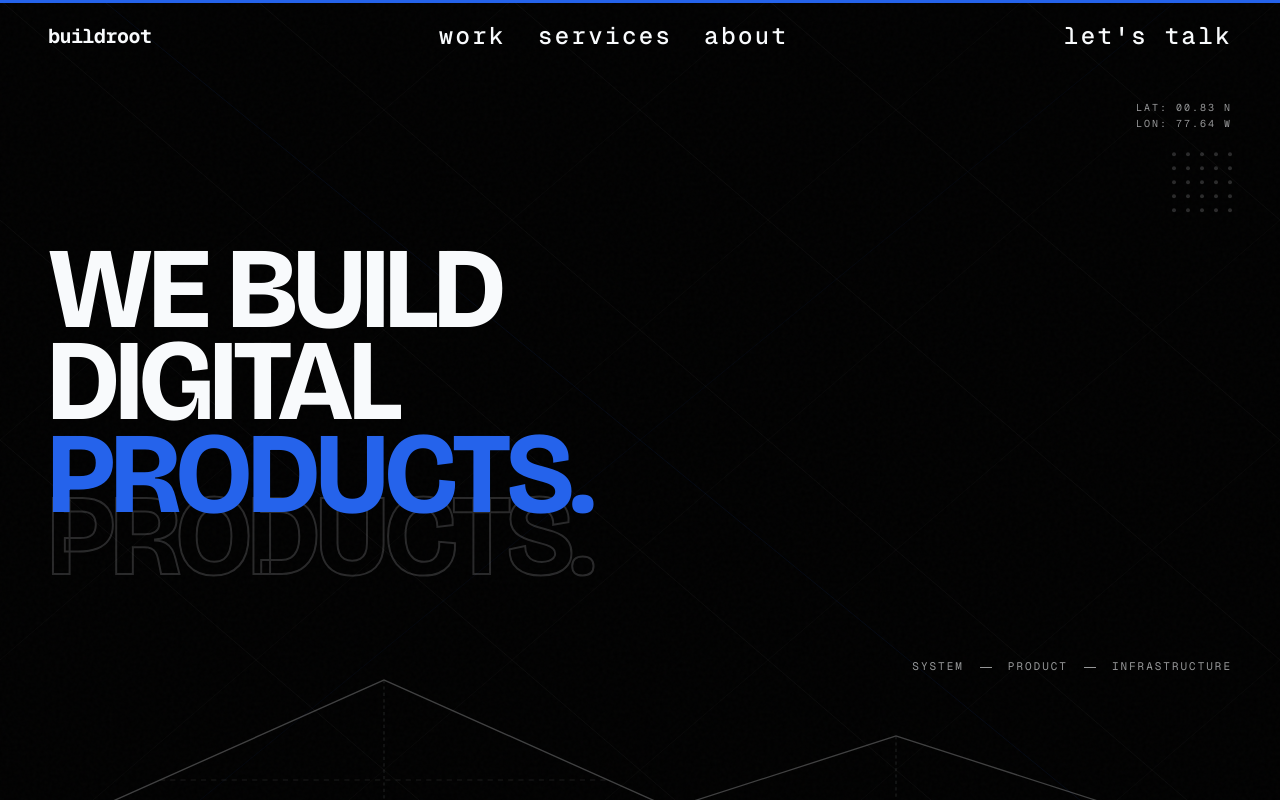
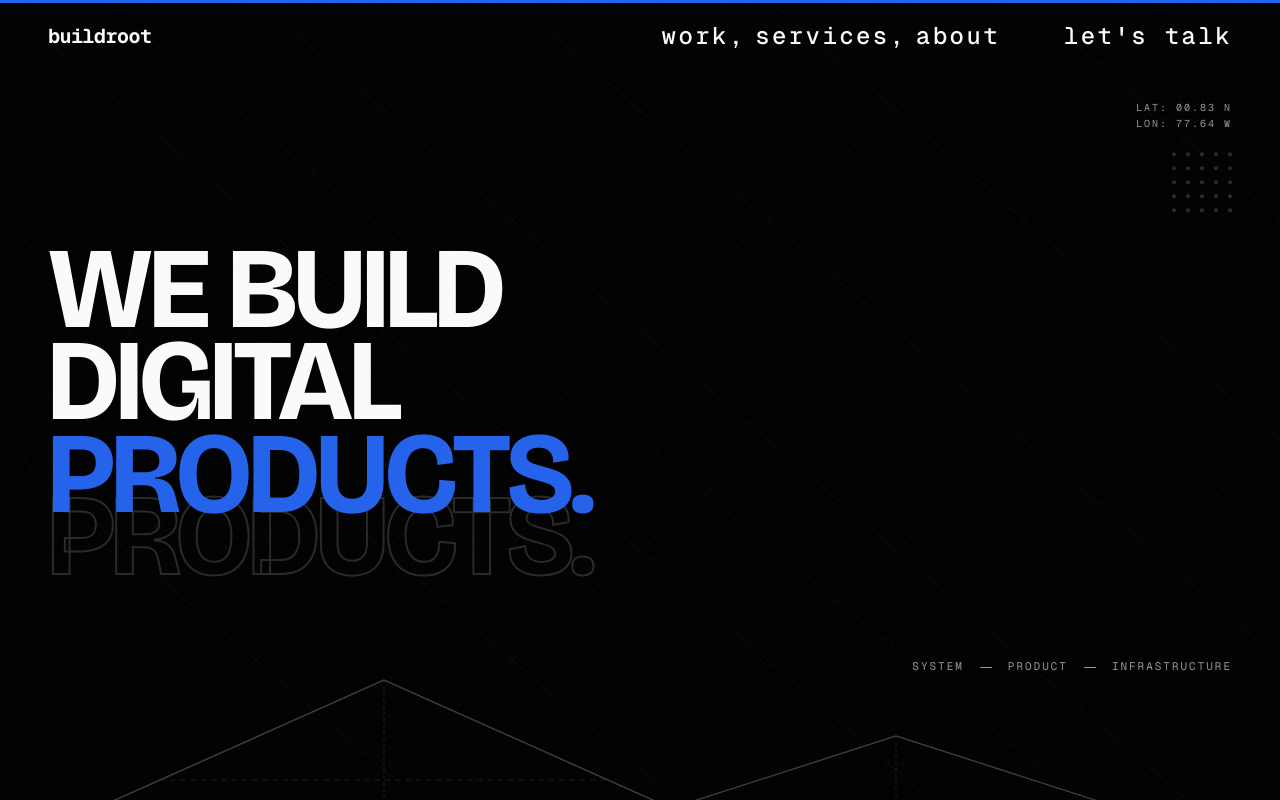
Before and after one commit to buildroot-tech/front-buildroot, a Next.js app: page /en in a window 1280 px wide. Shown: the top 800 px of the page. Built offline with nearby package versions, Linux system fonts and the light colour scheme.

Commit message:
style(header): restore commas, tighten gap, and move nav to the right

```diff
--- a/components/layout/Header.tsx
+++ b/components/layout/Header.tsx
@@ -118,7 +118,7 @@ export function Header({ dict, lang = "en" }: HeaderProps) {
           </Link>
 
           {/* Center nav */}
-          <nav className="hidden items-center gap-8 md:flex flex-1 justify-center overflow-hidden">
+          <nav className="hidden items-center gap-3 md:flex md:ml-auto md:mr-16 overflow-hidden">
             {navLinks.map((link, i) => (
               <span key={link.href} className="flex items-center">
                 <Link
@@ -148,6 +148,14 @@ export function Header({ dict, lang = "en" }: HeaderProps) {
                     className={`absolute -bottom-2 left-0 h-[1px] w-full bg-current transition-opacity duration-150 ${pathname === link.href ? "opacity-100" : "opacity-0 group-hover:opacity-100"}`}
                   />
                 </Link>
+                {i < navLinks.length - 1 && (
+                  <span
+                    className="font-mono text-2xl font-medium"
+                    style={{ color: textColor }}
+                  >
+                    ,
+                  </span>
+                )}
               </span>
             ))}
           </nav>
```
